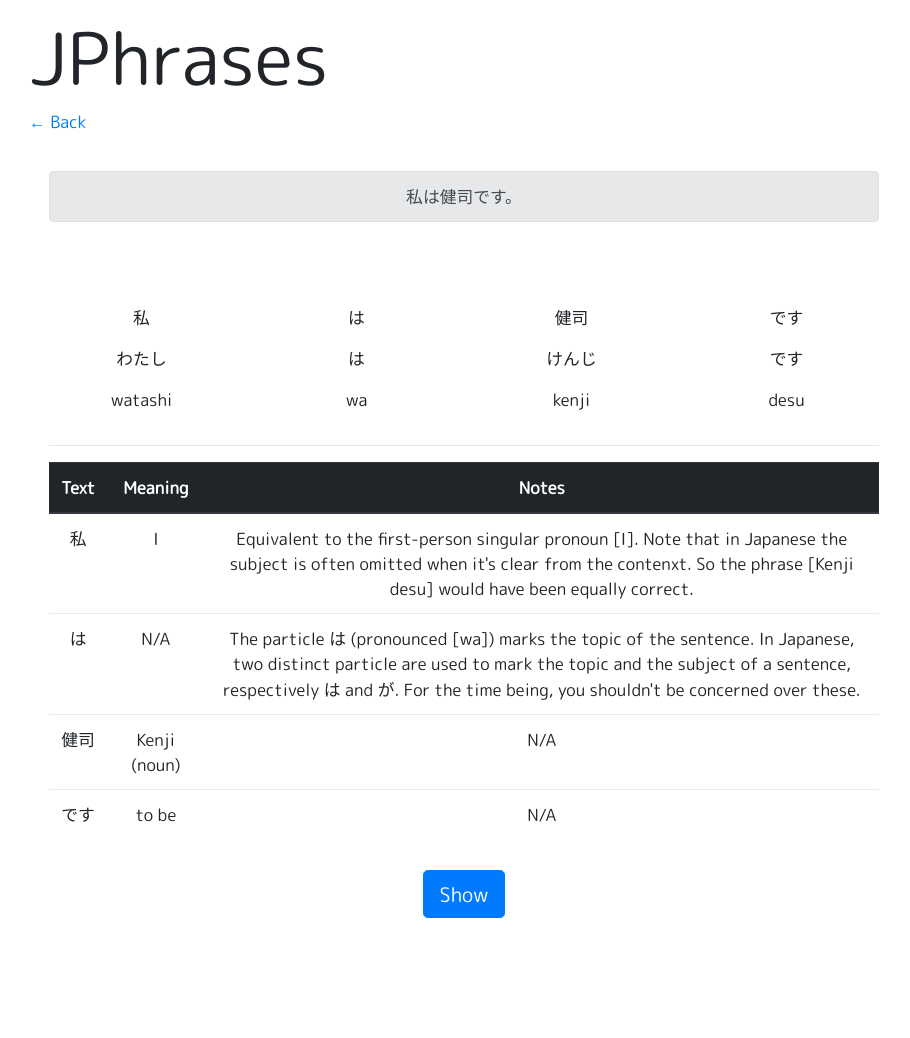
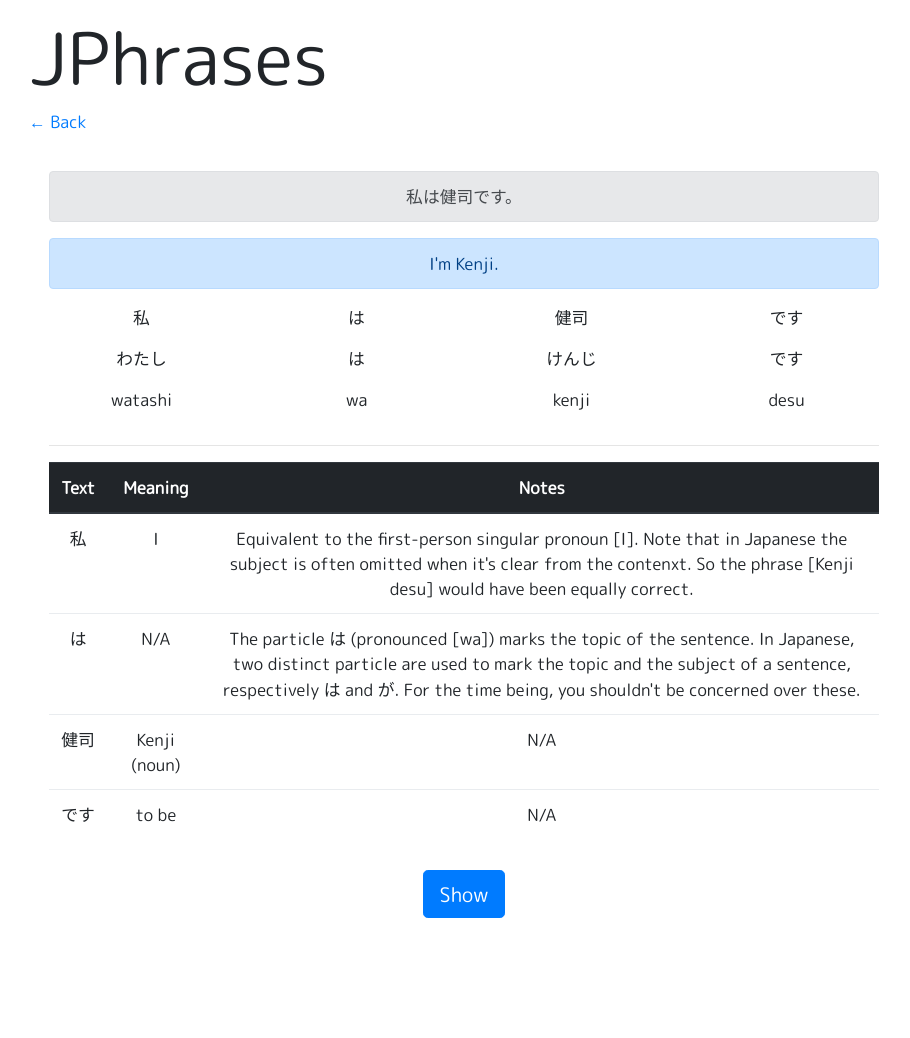
Before and after one commit to alessandrosp/jphrases, a Jekyll site: the page built from docs/_units/unit_01.md, in a window 1280 px wide. Shown: the whole page, without its empty margins (176-1086 px from the left). Built offline with Jekyll 4.4.1, drawn with Linux system fonts in a browser that asks for light colours; nearby versions of some CDN libraries.

Commit message:
Update style.css

```diff
--- a/docs/assets/style.css
+++ b/docs/assets/style.css
@@ -19,7 +19,7 @@ body {
 }
 
 .showable {
-  visibility: hidden;
+  visibility: none;
 }
 
 .token:hover {
```
